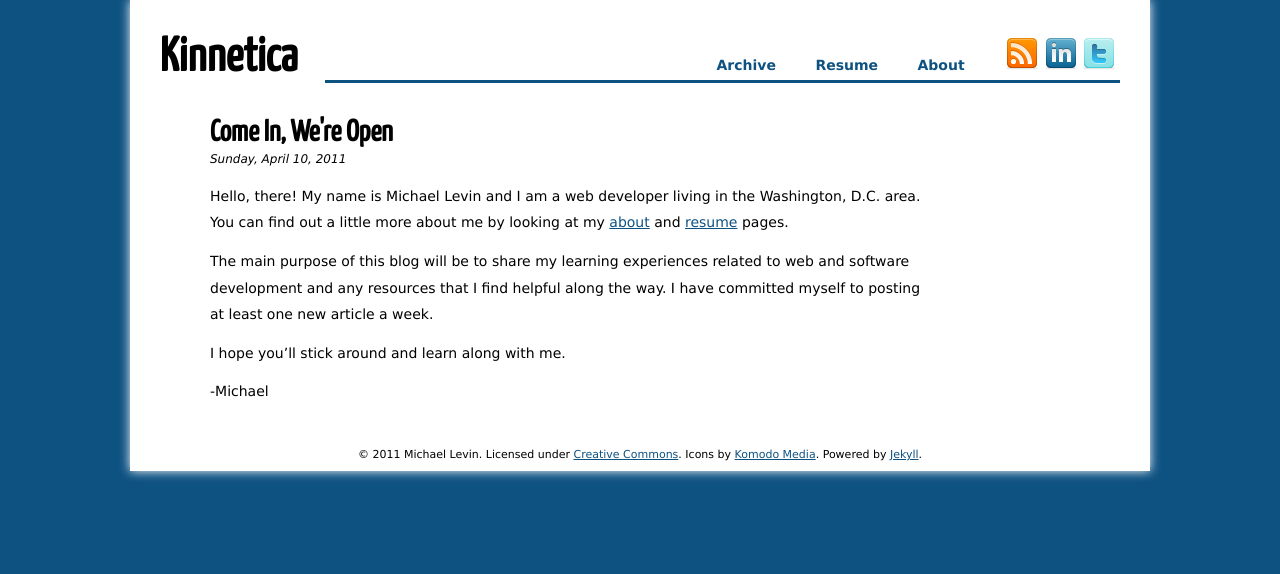
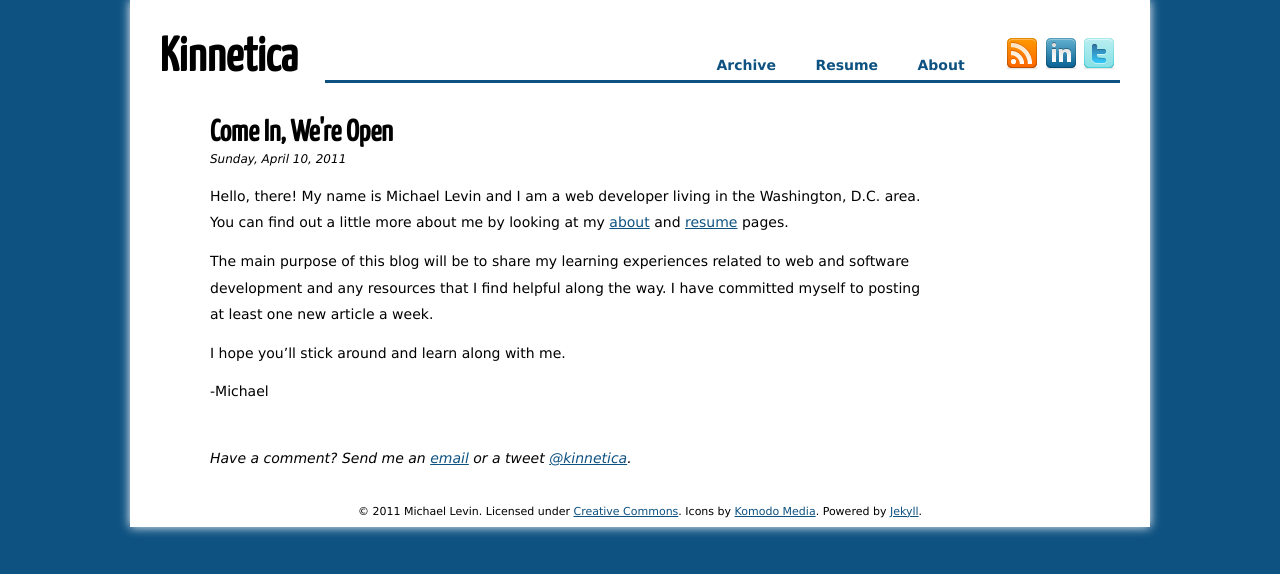
Before and after one commit to kinnetica/kinnetica.com, a Jekyll site: the page built from _posts/2011-04-10-come-in-we-are-open.markdown, in a window 1280 px wide. Shown: the top 574 px of the page. Built offline with Jekyll 4.4.1, drawn with Linux system fonts in a browser that asks for light colours; Markdown is read by kramdown in place of the engine named in the settings.

Commit message:
Added contact methods for comments at bottom of each individual post page

```diff
--- a/_layouts/post.html
+++ b/_layouts/post.html
@@ -6,3 +6,5 @@ layout: default
   <p class="date-sub-head"><em>{{ page.date | date: "%A, %B %d, %Y" }}</em></p>
   <p>{{ content }}</p>
 </div>
+
+<p class="post-footer">Have a comment? Send me an <a href="mailto:&#109;&#105;&#099;&#104;&#097;&#101;&#108;&#064;&#107;&#105;&#110;&#110;&#101;&#116;&#105;&#099;&#097;&#046;&#099;&#111;&#109;">email</a> or a tweet <a href="http://www.twitter.com/kinnetica">@kinnetica</a>.</p>
--- a/css/style.css
+++ b/css/style.css
@@ -100,6 +100,10 @@ em {
 .post {
   margin-bottom: 40px;
   width: 80%;
+}
+
+.post-footer {
+  font-style: italic;
 }
 
 .post h2 {
```
